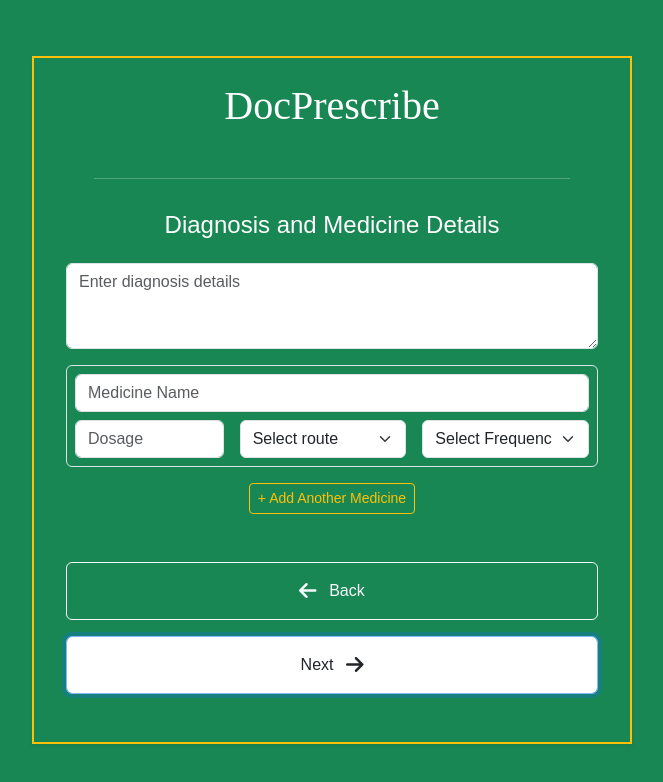
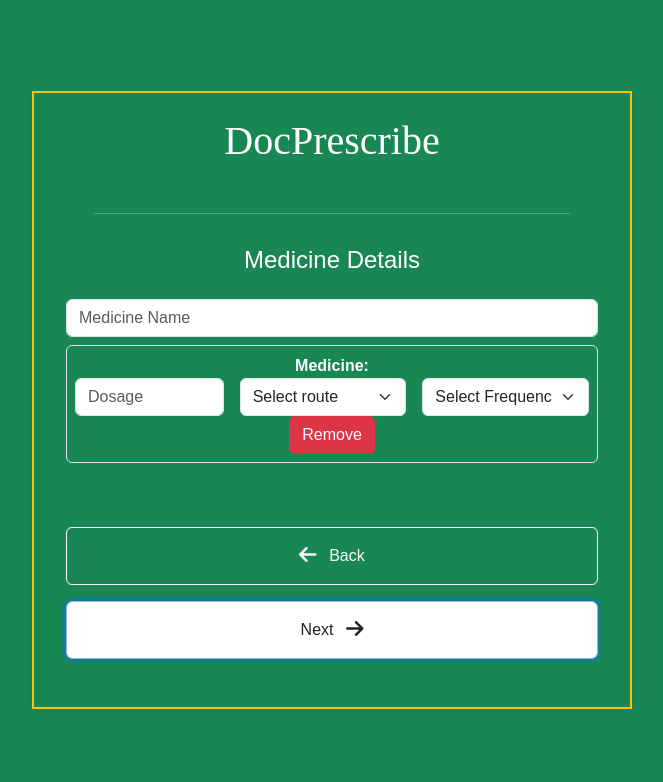
Before and after one commit to Prabathunni/DocPrescribe, a React (Vite) app in the folder frontend/: page /input in a window 1280 px wide. Both pictures are taken after a click on the button "Next". Shown: the top 782 px of the page, without its empty margins (308-971 px from the left). Built offline with nearby package versions, Linux system fonts and the light colour scheme; a web font is replaced by a local one.

Commit message:
frontend setup

```diff
--- a/frontend/src/Components/MedicineForm.jsx
+++ b/frontend/src/Components/MedicineForm.jsx
@@ -1,43 +1,58 @@
-import React from 'react'
+import MedicineSuggest from './MedicineSuggest';
 
 function MedicineForm({ formData, setFormData }) {
 
-  const handleMedicineChange = (index, field, value) => {
-    const updated = [...formData.medicines];
-    updated[index][field] = value;
-    setFormData({ ...formData, medicines: updated });
+  const {medicines} = formData;
+
+  const handleAddMedicine = (name) => {
+    const newMedicine = {
+      name,
+      dosage: '',
+      frequency: '',
+      route: ''
+    };
+
+    setFormData(prev => ({
+      ...prev,
+      medicines: [...prev.medicines, newMedicine]
+    }));
   };
 
-  const addMedicine = () => {
-    setFormData({
-      ...formData,
-      medicines: [...formData.medicines, { name: "", dosage: "", frequency: "" }]
-    });
+
+  const handleMedicineChange = (index, field, value) =>{
+    const updateMeds = [...medicines];
+    updateMeds[index][field] = value;
+
+    setFormData(prev => ({
+      ...prev,
+      medicines: updateMeds
+    }))
   };
+
+
+  const handleRemoveMedicine = (index) => {
+    const updatedMeds = [...medicines];
+
+    updatedMeds.splice(index, 1);
+
+    setFormData(prev => ({
+      ...prev,
+      medicines: updatedMeds
+    }));
+  }
+
+
 
   return (
     <div>
-      <h4 className='mb-4'>Diagnosis and Medicine Details</h4>
+      <h4 className='mb-4'>Medicine Details</h4>
 
-
-      <textarea
-        rows={3}
-        placeholder="Enter diagnosis details"
-        value={formData.diagnosis}
-        onChange={e => setFormData({ ...formData, diagnosis: e.target.value })}
-        className="form-control mb-3"
-      />
+      <MedicineSuggest onSelect={handleAddMedicine}/>
 
       {formData.medicines.map((med, idx) => (
         <div key={idx} className="mb-3 border p-2 rounded">
 
-          <input
-            type="text"
-            placeholder="Medicine Name"
-            value={med.name}
-            onChange={e => handleMedicineChange(idx, "name", e.target.value)}
-            className="form-control mb-2"
-          />
+          <div><strong>Medicine: </strong> {med.name} </div>
 
           <div className='d-flex gap-3'>
 
@@ -87,16 +102,14 @@ function MedicineForm({ formData, setFormData }) {
 
             </select>
 
+          </div>
 
-          </div>
+          <button onClick={()=>handleRemoveMedicine(idx)} className='btn btn-danger'>Remove</button>
 
 
 
         </div>
       ))}
-      <button onClick={addMedicine} className="btn btn-sm btn-outline-warning">
-        + Add Another Medicine
-      </button>
 
     </div>
   )
--- a/frontend/src/Components/MedicineSuggest.jsx
+++ b/frontend/src/Components/MedicineSuggest.jsx
@@ -1,20 +1,84 @@
 import React, { useEffect, useRef, useState } from 'react'
+import axios from 'axios'
 
-function MedicineSuggest() {
-    const [term,setTerm] = useState('');
+function MedicineSuggest({ onSelect }) {
+    const [term, setTerm] = useState('');
     const [suggestions, setSuggestions] = useState([]);
-    const wrapper = useRef();
+    const wrapperRef = useRef();
 
 
-    useEffect(()=>{
-        if(!term){
+    useEffect(() => {
+        if (!term || term.trim().length < 2) {
             setSuggestions([]);
+            return;
         }
-    })
 
-  return (
-    <div>MedicineSuggest</div>
-  )
+        const controller = new AbortController();
+
+        axios
+            .get('https://rxnav.nlm.nih.gov/REST/approximateTerm.json', {
+                params: { term },
+                signal: controller.signal,
+            })
+                .then(res => {
+                    const cands = res?.data.approximateGroup?.candidate || [];
+                    setSuggestions(cands.map(c => c.name));
+
+
+                })
+                .catch(err => {
+                    if (err.code !== 'ERR_CANCELED') console.error(err)
+                })
+
+        return () => controller.abort()
+
+    }, [term])
+
+
+    useEffect(()=> {
+        const onClick = (e) => {
+            if(wrapperRef.current && !wrapperRef.current.contains(e.target)){
+                setSuggestions([]);
+            }
+        }
+
+        document.addEventListener('click', onClick);
+        return () => document.removeEventListener('click', onClick)
+    },[]);
+
+
+
+
+    return (
+        <div ref={wrapperRef} style={{ position: 'relative', width: '100%' }}>
+            <input type="text" value={term} onChange={e => setTerm(e.target.value)} placeholder='Medicine Name' className="form-control mb-2" />
+
+            {
+                suggestions.length > 0 && (
+                    <ul className='text-dark text-start rounded' style={{ position: 'absolute', top: '100%', left: 0, right: 0, maxHeight: '150px', margin: 0, padding: '4px 0', listStyle: 'none', background: '#fff', overflowY: 'auto', zIndex: 10 }}>
+
+                        {suggestions.map((name, i) => (
+                            <li key={i}
+
+                                onMouseDown={e => e.preventDefault()}
+                                onClick={() => {
+                                    onSelect(name);
+                                    setTerm(name);
+                                    setSuggestions([])
+                                }}
+                                style={{ padding: '2px', cursor: 'pointer' }}
+                            >
+                                {name}
+                            </li>
+                        ))}
+
+                    </ul>
+                )
+            }
+
+
+        </div>
+    )
 }
 
 export default MedicineSuggest
--- a/frontend/src/Components/PatientDetailsForm.jsx
+++ b/frontend/src/Components/PatientDetailsForm.jsx
@@ -12,7 +12,7 @@ function PatientDetailsForm({ formData, setFormData }) {
                 className="form-control mb-2 py-3"
             />
 
-            <div className='d-flex gap-3 mb-5'>
+            <div className='d-flex gap-3 mb-3'>
 
                 <input
                     type="number"
@@ -31,9 +31,16 @@ function PatientDetailsForm({ formData, setFormData }) {
                     <option value="Female">Female</option>
                 </select>
 
+            </div>
 
+            <textarea
+                rows={3}
+                placeholder="Enter diagnosis details"
+                value={formData.diagnosis}
+                onChange={e => setFormData({ ...formData, diagnosis: e.target.value })}
+                className="form-control mb-5"
+            />
 
-            </div>
 
         </>
     )
--- a/frontend/src/Pages/InputAquire.jsx
+++ b/frontend/src/Pages/InputAquire.jsx
@@ -60,7 +60,7 @@ function InputAquire() {
 
 
 
-        <form onSubmit={createPrescription} className='login-form'>
+        <div className='login-form'>
 
           {step === 1 && (<PatientDetailsForm formData={formData} setFormData={setFormData} />)}
           {step === 2 && (<MedicineForm formData={formData} setFormData={setFormData} />)}
@@ -94,7 +94,7 @@ function InputAquire() {
             {step < 3 ?
               (<button onClick={nextStep} className='btn btn-outline-light py-3 mt-3 mb-3 form-control'>Next <i class="fa-solid fa-arrow-right fa-lg ms-2"></i></button>)
               :
-              (<button type='submit' className='btn btn-primary mt-3 py-3'>Save Prescription</button>)
+              (<button onClick={createPrescription} className='btn btn-primary mt-3 py-3'>Save Prescription</button>)
 
             }
             {step === 1 && (<span><Link to={'/pickup'} className='text-white'>Go Back</Link></span>)}
@@ -102,7 +102,7 @@ function InputAquire() {
 
 
 
-        </form>
+        </div>
 
 
 
```
